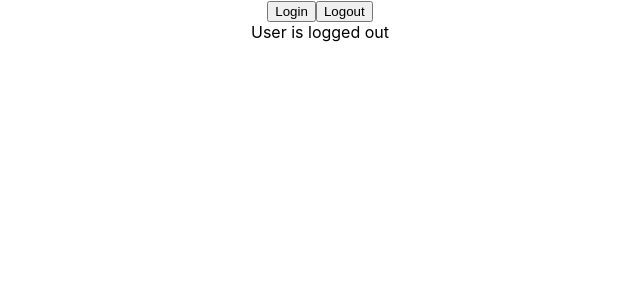
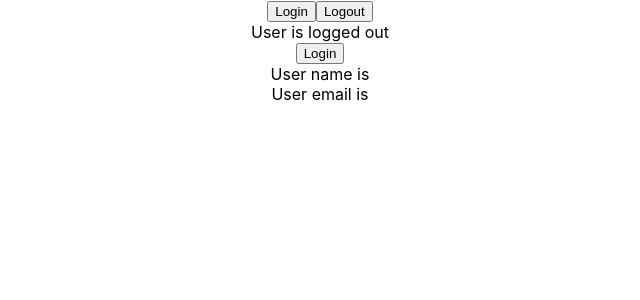
Before and after one commit to jombastic/react-typescript-demo, a React (Create React App) app: page / in a window 1280 px wide. Shown: the top 300 px of the page, without its empty margins (320-960 px from the left). Built offline with nearby package versions, Linux system fonts and the light colour scheme.

Commit message:
assert that the empty object value is of type AuthUser (used mostly if the user value gets updated right after the initial page load)

```diff
--- a/src/App.tsx
+++ b/src/App.tsx
@@ -9,6 +9,7 @@
 import PersonList from './components/PersonList';
 import Status from './components/Status';
 import LoggedIn from './components/state/LoggedIn';
+import User from './components/state/User';
 
 function App() {
   const personName = {
@@ -51,6 +52,7 @@
       {/* <Container styles={{ border: '1px solid black', padding: '1rem' }} /> */}
 
       <LoggedIn />
+      <User />
     </div>
   );
 }
--- a/src/components/state/User.tsx
+++ b/src/components/state/User.tsx
@@ -6,23 +6,19 @@
 }
 
 const User = () => {
-    const [user, setUser] = useState<AuthUser | null>(null)
+    const [user, setUser] = useState<AuthUser>({} as AuthUser)
     const handleLogin = () => {
         setUser({
             name: 'Slavcho',
             email: 'slavcho@gmail.com'
         })
     }
-    const handleLogout = () => {
-        setUser(null)
-    }
 
     return (
         <div>
             <button onClick={handleLogin}>Login</button>
-            <button onClick={handleLogout}>Logout</button>
-            <div>User name is {user?.name}</div>
-            <div>User email is {user?.email}</div>
+            <div>User name is {user.name}</div>
+            <div>User email is {user.email}</div>
         </div>
     )
 }
```
